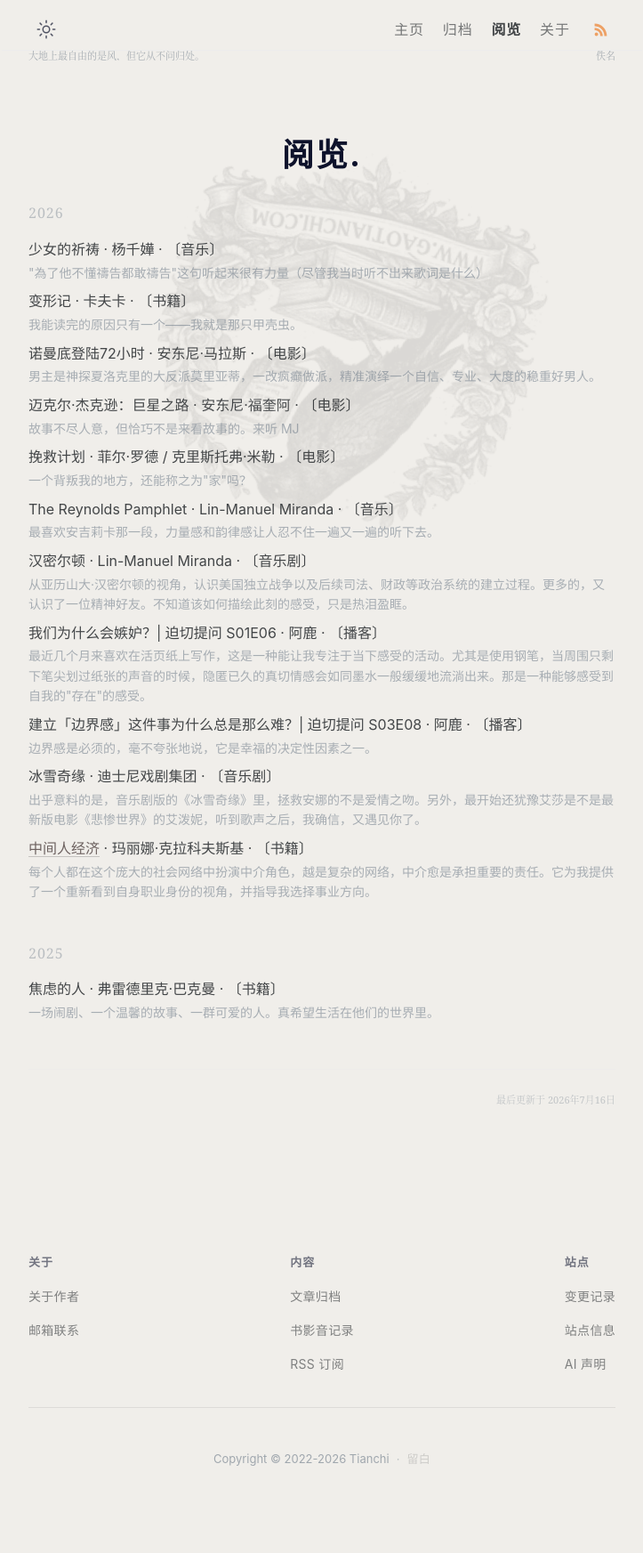
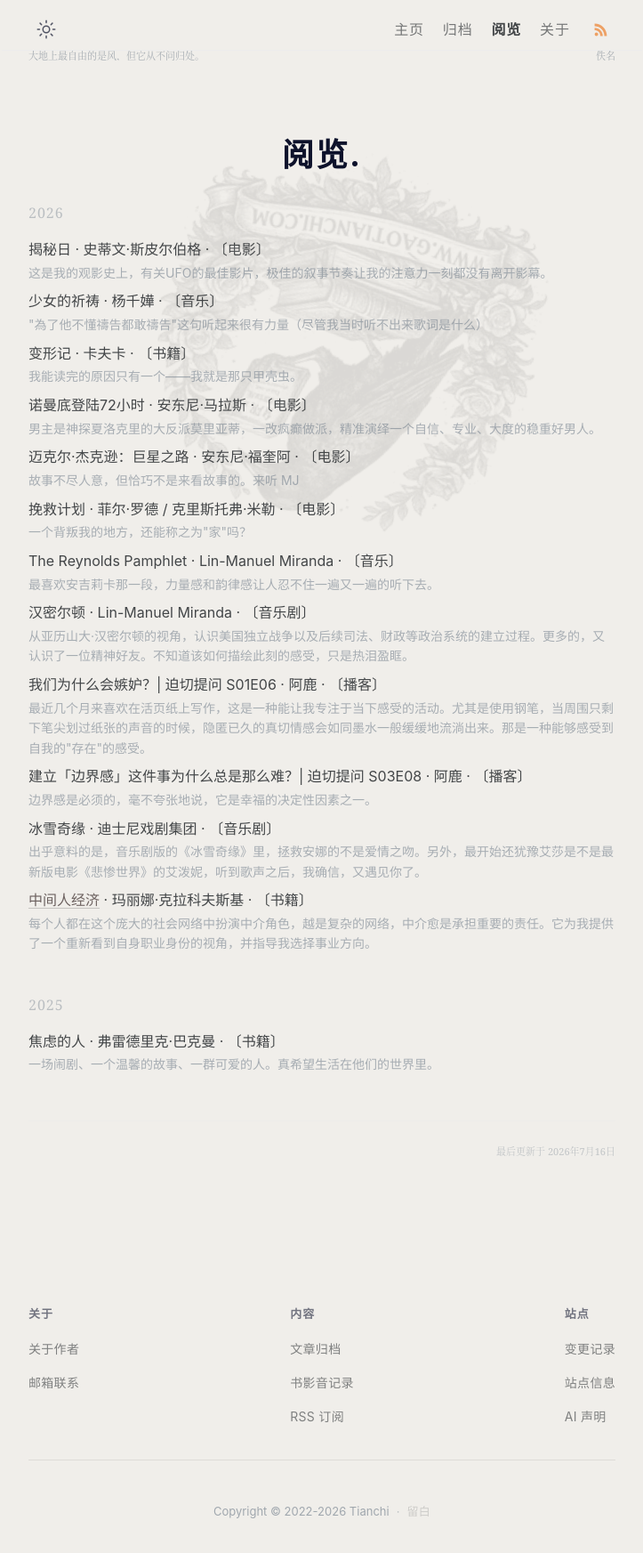
Before and after one commit to gaotianchi/gaotianchi.github.io, a Jekyll site: the page built from _pages/library.html, in a window 1280 px wide. Shown: the whole page at 89% size, without its empty margins (278-1001 px from the left). Built offline with Jekyll 4.4.1, drawn with Linux system fonts in a browser that asks for light colours; before the commit the page ends 1686 px from its top, so only the background shows below that.

Commit message:
feat(consuming): 添加电影《揭秘日》
Co-Authored-By: Claude Fable 5 <noreply@anthropic.com>

```diff
--- a/_data/consuming.yml
+++ b/_data/consuming.yml
@@ -9,6 +9,12 @@
 #     post: 相关文章路径（可选）— 有值时作品名渲染为链接
 #
 # 条目按 started 倒序排列，同一年份自动归组。
+
+- title: 揭秘日
+  creator: 史蒂文·斯皮尔伯格
+  type: 电影
+  started: 2026-06-14
+  notes: 这是我的观影史上，有关UFO的最佳影片，极佳的叙事节奏让我的注意力一刻都没有离开影幕。
 
 - title: 诺曼底登陆72小时
   creator: 安东尼·马拉斯
```
